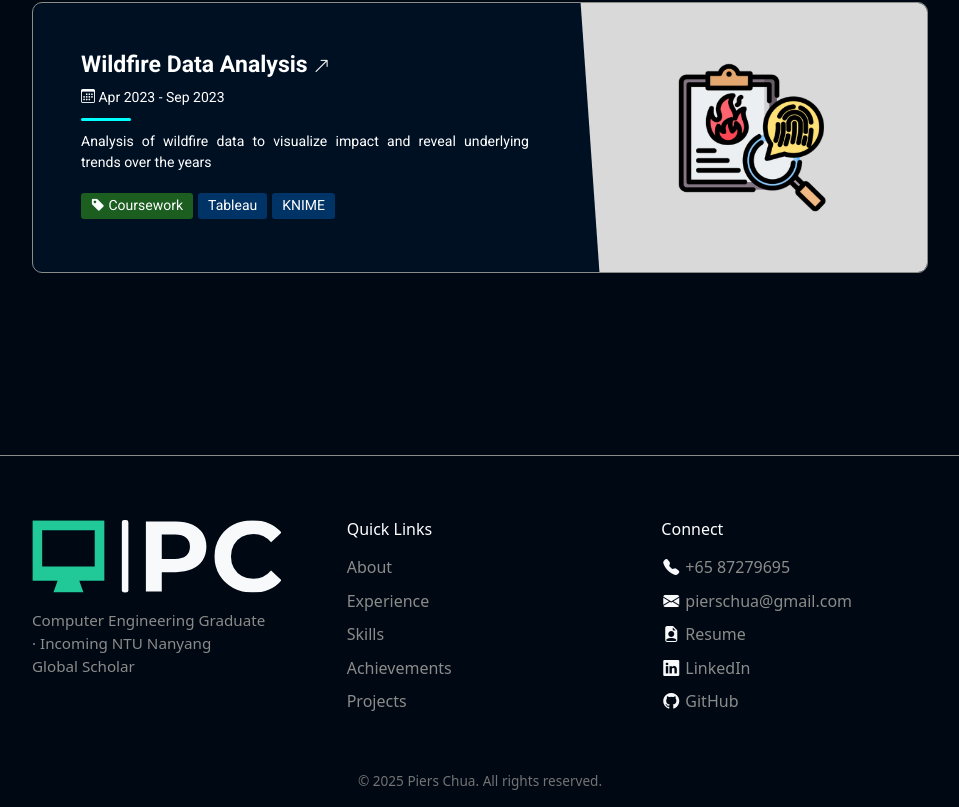
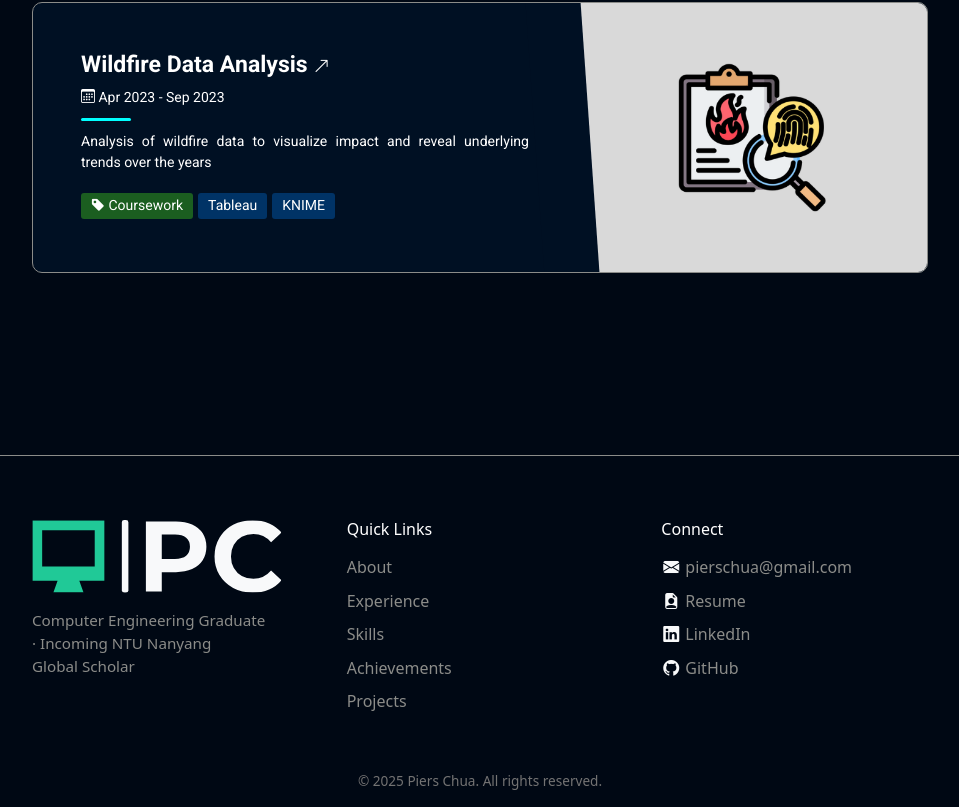
Before and after one commit to PiersChua/pierschua.github.io, a React (Vite) app: page / in a window 1280 px wide. Shown: the part 6833-7640 px from the top of the page, without its empty margins (160-1119 px from the left). Built offline with nearby package versions, Linux system fonts and the light colour scheme.

Commit message:
removed phone number

```diff
--- a/src/views/Footer/Footer.tsx
+++ b/src/views/Footer/Footer.tsx
@@ -39,10 +39,6 @@ const Footer = () => {
         <div className="footer-contact">
           <h4>Connect</h4>
           <ul>
-            <li>
-              <span className="bi bi-telephone-fill" />
-              <a href="tel:+6587279695">+65 87279695</a>
-            </li>
             <li>
               <span className="bi bi-envelope-fill" />
 
```
